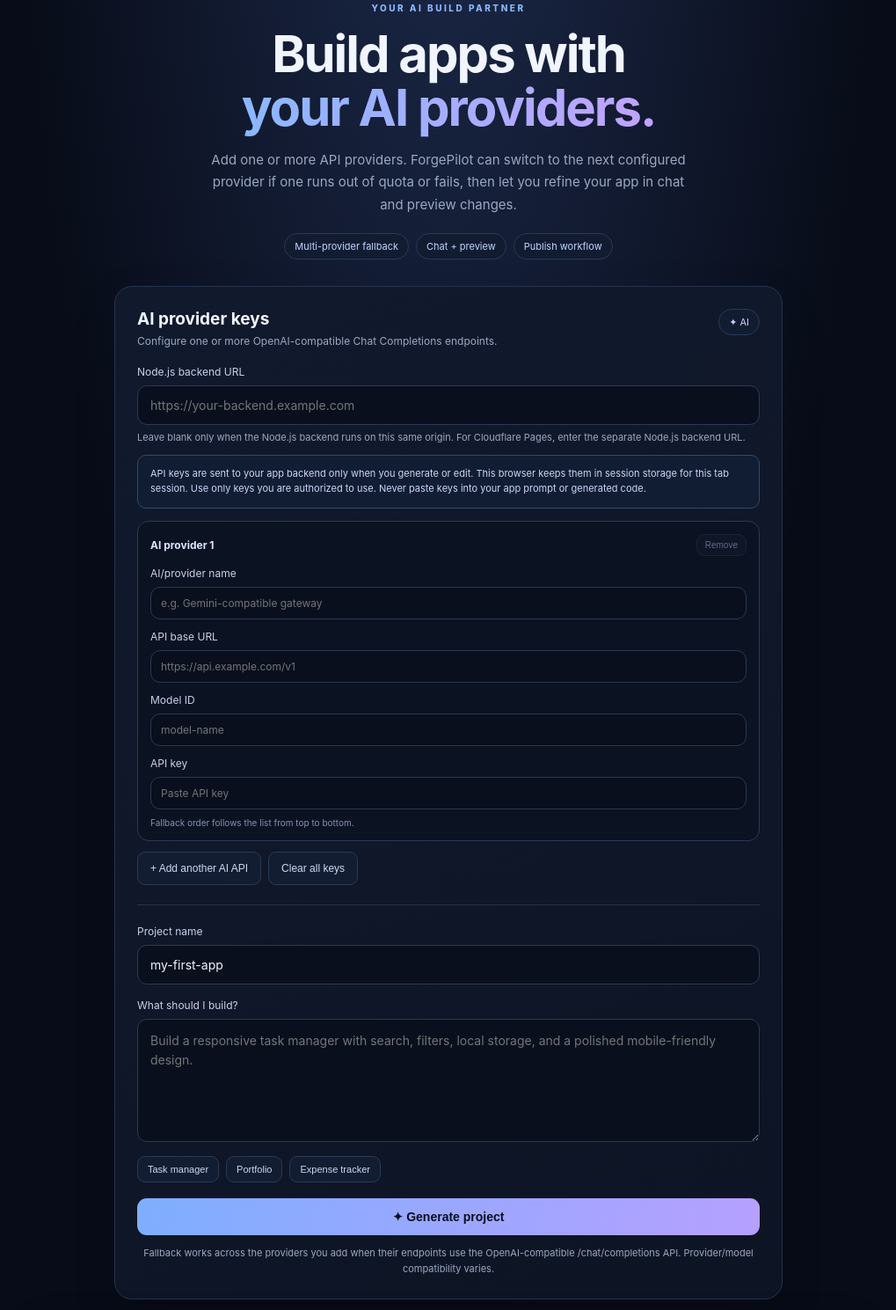
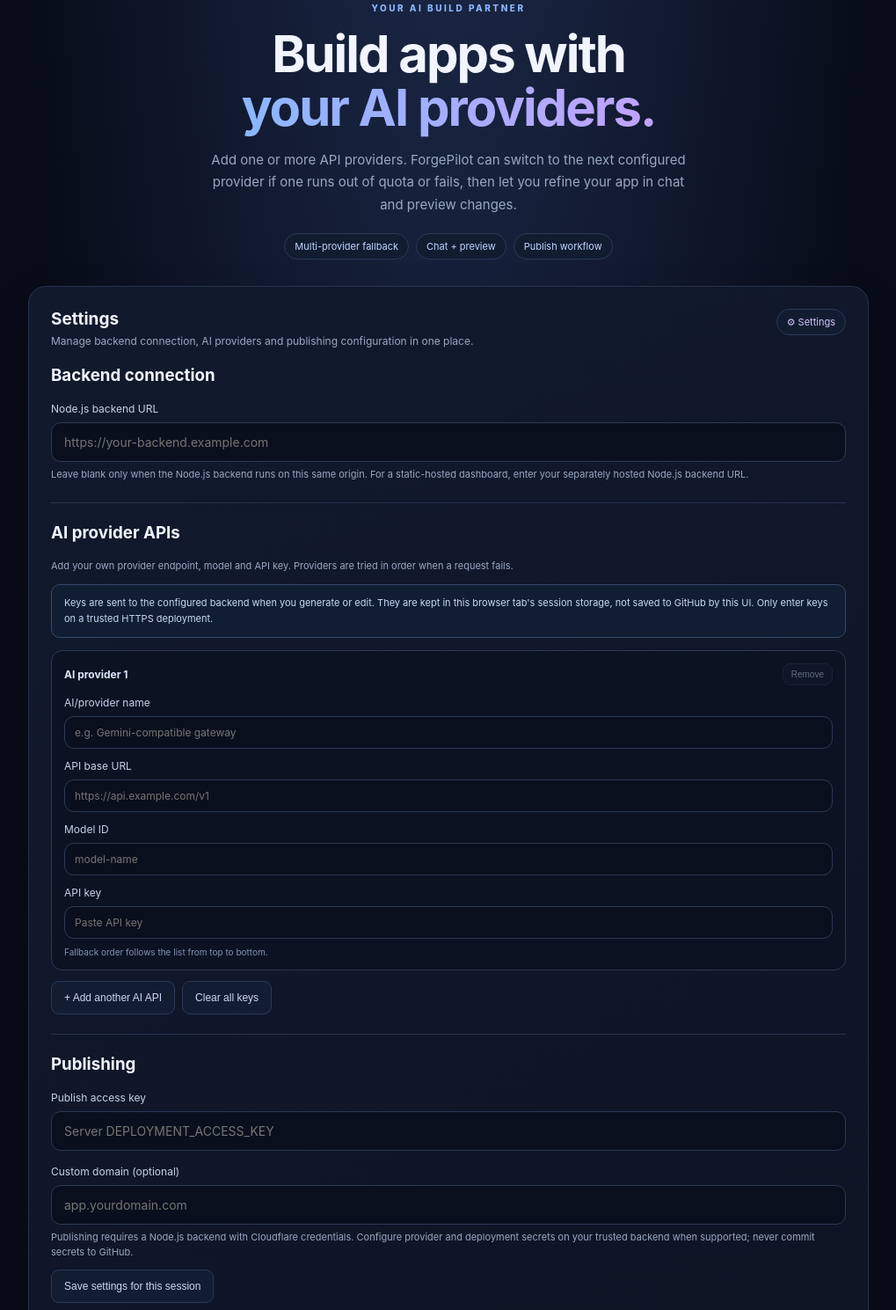
Before and after one commit to chsandeep829-bot/FrogPilot, a website: page public/index.html in a window 1280 px wide. Shown: the part 127-1616 px from the top of the page at 88% size, without its empty margins (130-1149 px from the left). Drawn offline with Linux system fonts and the light colour scheme; no server answers.

Commit message:
Move API and publish details into Settings

```diff
--- a/public/index.html
+++ b/public/index.html
@@ -12,7 +12,7 @@
   <div class="drawer-head"><div><strong>All sections</strong><small>ForgePilot workspace</small></div><button id="closeDrawerBtn" class="drawer-close" type="button" aria-label="Close navigation menu">×</button></div>
   <nav class="drawer-nav" aria-label="Workspace sections">
     <button type="button" data-destination="buildSection"><span>✦</span><span><strong>Build an app</strong><small>Describe your idea and generate</small></span></button>
-    <button type="button" data-destination="providerSection"><span>⌘</span><span><strong>AI providers</strong><small>API URL, model and your key</small></span></button>
+    <button type="button" data-destination="settingsSection"><span>⚙</span><span><strong>Settings</strong><small>Backend, AI APIs and publishing</small></span></button>
     <button type="button" data-destination="activitySection"><span>◷</span><span><strong>My projects</strong><small>Open recent generated projects</small></span></button>
     <div class="drawer-label">CURRENT PROJECT</div>
     <button type="button" data-destination="chatPanel" data-tab-target="chatPanel"><span>☷</span><span><strong>Chat / Edit</strong><small>Ask AI to change your app</small></span></button>
@@ -25,12 +25,24 @@
 </aside>
 <main class="layout">
   <section class="hero"><div class="eyebrow">YOUR AI BUILD PARTNER</div><h1>Build apps with<br><span>your AI providers.</span></h1><p>Add one or more API providers. ForgePilot can switch to the next configured provider if one runs out of quota or fails, then let you refine your app in chat and preview changes.</p><div class="chips"><span>Multi-provider fallback</span><span>Chat + preview</span><span>Publish workflow</span></div></section>
-  <section id="buildSection" class="card builder">
-    <div id="providerSection" class="section-title"><div><h2>AI provider keys</h2><p>Configure one or more OpenAI-compatible Chat Completions endpoints.</p></div><span class="spark">✦ AI</span></div>
-    <label for="backendUrl">Node.js backend URL</label><input id="backendUrl" type="url" placeholder="https://your-backend.example.com"><p class="hint left-hint">Leave blank only when the Node.js backend runs on this same origin. For Cloudflare Pages, enter the separate Node.js backend URL.</p><div class="notice">API keys are sent to your app backend only when you generate or edit. This browser keeps them in session storage for this tab session. Use only keys you are authorized to use. Never paste keys into your app prompt or generated code.</div>
+  <section id="settingsSection" class="card settings-card">
+    <div class="section-title"><div><h2>Settings</h2><p>Manage backend connection, AI providers and publishing configuration in one place.</p></div><span class="spark">⚙ Settings</span></div>
+    <h3 class="settings-heading">Backend connection</h3>
+    <label for="backendUrl">Node.js backend URL</label><input id="backendUrl" type="url" placeholder="https://your-backend.example.com"><p class="hint left-hint">Leave blank only when the Node.js backend runs on this same origin. For a static-hosted dashboard, enter your separately hosted Node.js backend URL.</p>
+    <hr class="soft-rule">
+    <h3 class="settings-heading">AI provider APIs</h3><p class="muted">Add your own provider endpoint, model and API key. Providers are tried in order when a request fails.</p>
+    <div class="notice">Keys are sent to the configured backend when you generate or edit. They are kept in this browser tab's session storage, not saved to GitHub by this UI. Only enter keys on a trusted HTTPS deployment.</div>
     <div id="providerList" class="provider-list"></div>
     <div class="provider-actions"><button id="addProviderBtn" class="secondary">+ Add another AI API</button><button id="clearKeysBtn" class="secondary">Clear all keys</button></div>
     <hr class="soft-rule">
+    <h3 class="settings-heading">Publishing</h3>
+    <label for="deployAccessKey">Publish access key</label><input id="deployAccessKey" type="password" autocomplete="off" placeholder="Server DEPLOYMENT_ACCESS_KEY">
+    <label for="customDomain">Custom domain (optional)</label><input id="customDomain" placeholder="app.yourdomain.com">
+    <p class="hint left-hint">Publishing requires a Node.js backend with Cloudflare credentials. Configure provider and deployment secrets on your trusted backend when supported; never commit secrets to GitHub.</p>
+    <button id="saveSettingsBtn" class="secondary" type="button">Save settings for this session</button><p id="settingsStatus" class="muted" role="status"></p>
+  </section>
+  <section id="buildSection" class="card builder">
+
     <label id="projectSetupLabel" for="projectName">Project name</label><input id="projectName" maxlength="48" value="my-first-app" placeholder="my-awesome-app">
     <label for="prompt">What should I build?</label><textarea id="prompt" rows="5" maxlength="6000" placeholder="Build a responsive task manager with search, filters, local storage, and a polished mobile-friendly design."></textarea>
     <div class="examples"><button class="example" data-prompt="Build a responsive task manager with add, complete, delete, search, and local storage. Use a premium dark design.">Task manager</button><button class="example" data-prompt="Build a responsive personal portfolio with About, Skills, Projects, and Contact sections. Include a mobile navigation menu.">Portfolio</button><button class="example" data-prompt="Build a simple expense tracker with income and expense entries, category, totals, and local storage.">Expense tracker</button></div>
@@ -40,7 +52,7 @@
     <div class="section-title"><div><h2 id="resultTitle">Project result</h2><p id="resultSubtitle">Your project status appears here.</p></div><span id="jobBadge" class="badge">Waiting</span></div>
     <div id="errorBox" class="error hidden"></div><div id="summary" class="summary"></div>
     <div id="publishSection" class="result-actions"><button id="downloadBtn" class="primary" disabled>Download ZIP</button><button id="deployBtn" class="primary" disabled>Publish app</button><button id="refreshBtn" class="secondary">Refresh</button></div>
-    <div class="deploy-auth"><label for="deployAccessKey">Publish access key</label><input id="deployAccessKey" type="password" autocomplete="off" placeholder="Server DEPLOYMENT_ACCESS_KEY"><label for="customDomain">Custom domain (optional)</label><input id="customDomain" placeholder="app.yourdomain.com"><p class="hint">Publishing requires a separately hosted Node.js backend with Cloudflare credentials. A custom domain must be configured in your Cloudflare account and point to the published project.</p><div id="deployStatus" class="muted" role="status"></div></div>
+    <div id="deployStatus" class="muted deploy-status" role="status"></div>
     <div class="tabs" role="tablist"><button class="tab active" data-tab="chatPanel" role="tab">Chat</button><button class="tab" data-tab="previewPanel" role="tab">Preview</button><button class="tab" data-tab="filesPanel" role="tab">Files</button></div>
     <div id="chatPanel" class="tab-panel active"><div id="chatMessages" class="chat-messages"><p class="muted">Generate an app, then ask for changes here.</p></div><div class="chat-compose"><textarea id="chatInput" rows="3" maxlength="4000" placeholder="Ask the agent to change the layout, add a feature, fix a bug…"></textarea><button id="sendChatBtn" class="primary">Send edit</button></div></div>
     <div id="previewPanel" class="tab-panel"><div class="preview-head"><h3>Live app preview</h3><span>Sandboxed preview of generated HTML</span></div><iframe id="preview" title="Generated app preview" sandbox="allow-scripts"></iframe></div>
```
